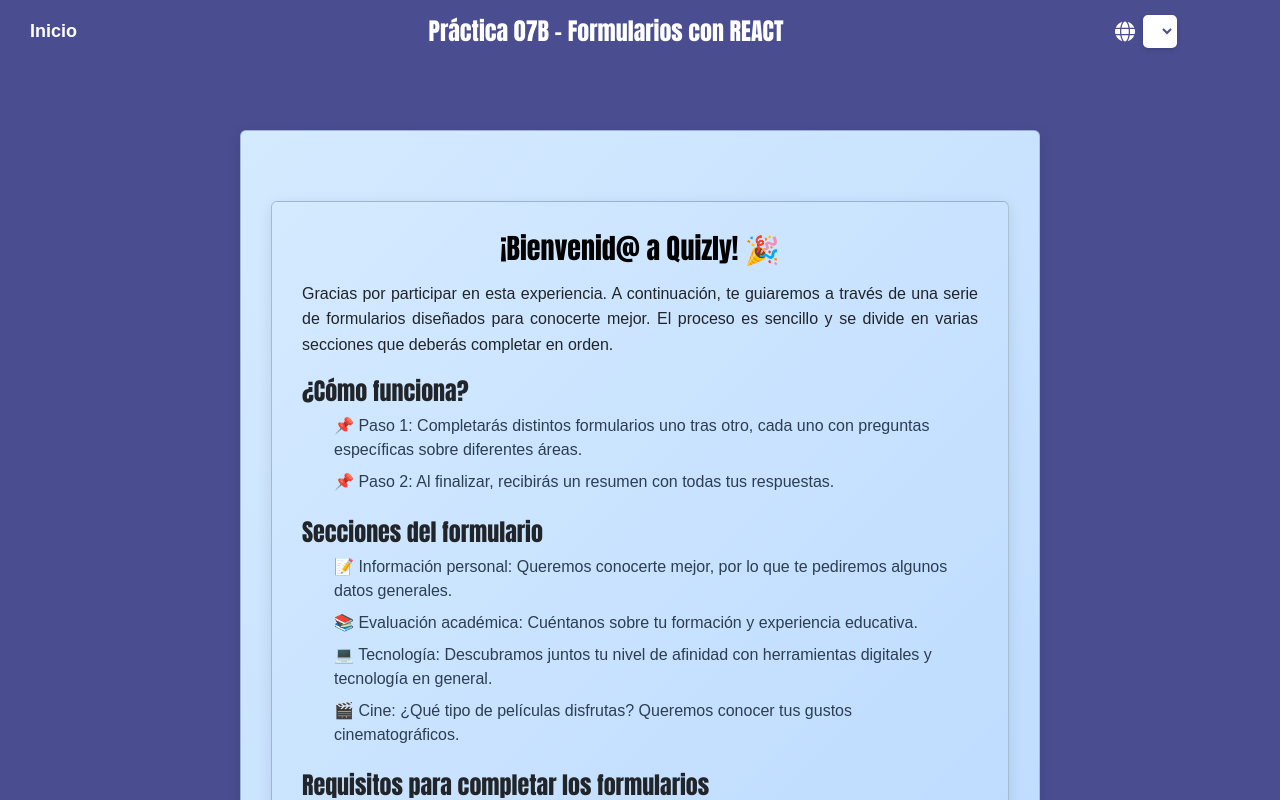
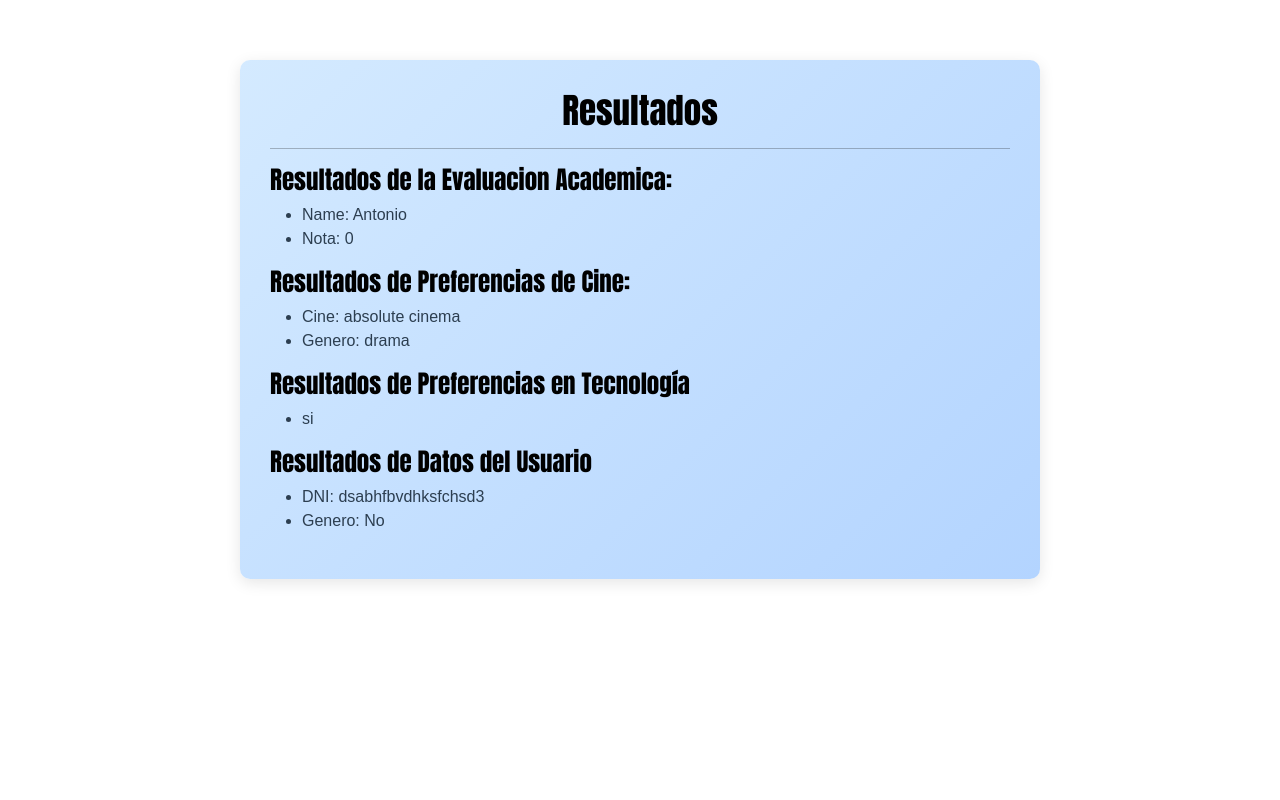
Before and after one commit to AlexLi727/Practica07B_React, a React (Vite) app: page / in a window 1280 px wide. Shown: the top 800 px of the page. Built offline with nearby package versions, Linux system fonts and the light colour scheme.

Commit message:
3rd component design

```diff
--- a/src/App.tsx
+++ b/src/App.tsx
@@ -1,31 +1,33 @@
-import React, {useState} from "react";
+import React, { useState } from "react";
 import Banner from "./components/comp_menu/Banner/banner";
 import "./App.css";
 import Card from "./components/comp_menu/Card/card";
 import Footer from "./components/comp_menu/Footer/footer";
 import Button from "./components/comp_menu/Button/button";
 import DynamicForm from "./components/comp_formularios/dynamicForm";
+import result from "./components/comp_result/result";
 
 const App: React.FC = () => {
   const [component, setComponent] = useState(0);
   const title = "Práctica 07B - Formularios con REACT";
-  const footerAppName= "Quizly";
+  const footerAppName = "Quizly";
 
   const changeComponent = () => {
     console.log("hola");
     setComponent(1);
   }
 
-  switch(component){
+  switch (component) {
     case 0:
       return (
         <>
           <div className="body">
-            <section className = "card">
-            <Banner title={title} />
-            <Card />
-            <Button onClick={changeComponent} />
-            <Footer footerAppName={footerAppName}/>
+            <section className="card">
+              <Banner title={title} />
+
+              {/* <Card />
+              <Button onClick={changeComponent} /> */}
+              <Footer footerAppName={footerAppName} />
             </section>
           </div>
 
--- /dev/null
+++ b/src/components/comp_result/result.css
@@ -0,0 +1,26 @@
+.result{
+    max-width: 800px;
+    margin: 60px auto 0 auto;
+    background-image: linear-gradient(135deg, #d4eaff 0%, #b3d4ff 100%);
+    border-radius: 10px;
+    box-shadow: 0px 4px 15px rgba(0, 0, 0, 0.1);
+    padding: 30px;
+    text-align: left;
+    font-family: Arial, sans-serif;
+    color: black;
+}
+
+.title{
+    font-family: Impact, Haettenschweiler, 'Arial Narrow Bold', sans-serif;
+    font-size: 35px;
+    text-align: center;
+}
+
+.sub-title{
+    font-family: Impact, Haettenschweiler, 'Arial Narrow Bold', sans-serif;
+    font-size: 25px;
+}
+
+li{
+    color: #2c3e50;
+}
--- /dev/null
+++ b/src/components/comp_result/result.tsx
@@ -0,0 +1,42 @@
+import React from 'react';
+import "./result.css";
+
+
+
+const result: React.FC = () => {
+    return (
+        <section className="result">
+            <h3 className="title">Resultados</h3>
+            <hr />
+            <div className='academicEvaluation'>
+                <h3 className='sub-title'>Resultados de la Evaluacion Academica:</h3>
+                <ul>
+                    <li>Name: Antonio</li>
+                    <li>Nota: 0</li>
+                </ul>
+            </div>
+            <div className='filmSurvey'>
+                <h3 className='sub-title'>Resultados de Preferencias de Cine:</h3>
+                <ul>
+                    <li>Cine: absolute cinema</li>
+                    <li>Genero: drama</li>
+                </ul>
+            </div>
+            <div className='technologySurvey'>
+                <h3 className='sub-title'>Resultados de Preferencias en Tecnología</h3>
+                <ul>
+                    <li>si</li>
+                </ul>
+            </div>
+            <div className='userData'>
+                <h3 className='sub-title'>Resultados de Datos del Usuario</h3>
+                <ul>
+                    <li>DNI: dsabhfbvdhksfchsd3</li>
+                    <li>Genero: No</li>
+                </ul>
+            </div>
+        </section>
+    );
+};
+
+export default result;
--- a/src/main.tsx
+++ b/src/main.tsx
@@ -4,11 +4,13 @@
 import App from './App.tsx';
 import "bootstrap/dist/css/bootstrap.min.css";
 import './i18n';
+import Result from './components/comp_result/result';
 
 
 
 createRoot(document.getElementById('root')!).render(
   <StrictMode>
-    <App />
+
+    <Result />
   </StrictMode>,
 )
```
Also changed, not shown: src/components/comp_result/README.md (renamed from src/components/comp_resultado/README.md).
